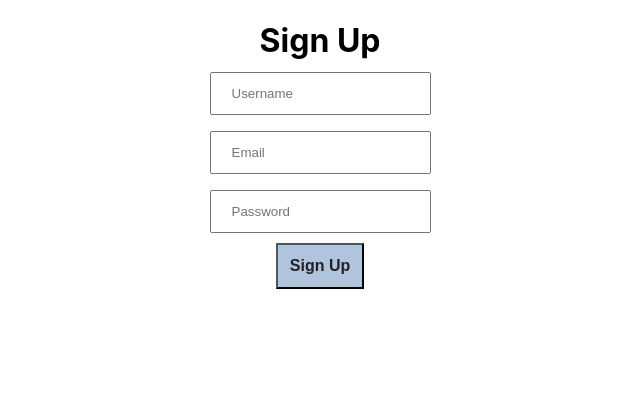
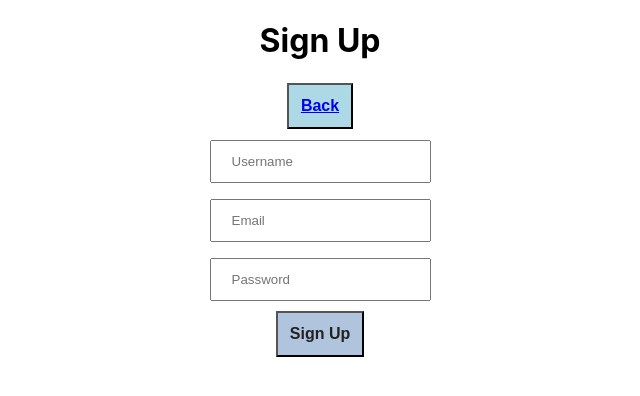
Before and after one commit to Oryinn/Project3, a React (Create React App) app in the folder client/: page /signup in a window 1280 px wide. Shown: the top 396 px of the page, without its empty margins (256-896 px from the left). Built offline with nearby package versions, Linux system fonts and the light colour scheme.

Commit message:
Fixed deleteUser button, fixed ticket link

```diff
--- /dev/null
+++ b/client/src/components/DeleteUser.js
@@ -0,0 +1,36 @@
+import React, { Component } from 'react'
+import axios from 'axios'
+import styled from 'styled-components'
+import { Redirect } from 'react-router-dom'
+
+const DeleteButton = styled.button`
+    background-color: red;
+    color: #222;
+    font-weight: bold;
+    cursor: pointer;
+    padding: 10px;
+    font-size: 1em;
+    margin: 3px;
+`
+export default class DeleteUser extends Component {
+    state = {
+        userId: this.props.userId
+    }
+
+    deleteUser = () => {
+        console.log(this.props.userId)
+
+        axios.delete(`/api/users/${this.props.userId}`)
+            .then(res => {
+                this.setState({ redirect: true })
+            })
+    }
+  render() {
+    if (this.state.redirect) {
+        return (<Redirect to="/" />)
+    }
+    return (
+      <DeleteButton onClick={this.deleteUser}>Delete</DeleteButton>
+    )
+  }
+}
--- a/client/src/components/LogIn.js
+++ b/client/src/components/LogIn.js
@@ -1,14 +1,13 @@
 import React, { Component } from 'react'
-import axios from 'axios'
 import styled from 'styled-components'
-import { Redirect } from 'react-router-dom'
+import { Link, Redirect } from 'react-router-dom'
 
 const MainDiv = styled.div`
   width: 90vw;
   height: 100vh;
   display: grid;
   grid-template-columns: 10% auto 10%;
-  grid-template-rows: 8vh 8vh 8vh  auto;
+  grid-template-rows: 10vh 8vh 8vh  auto;
   flex-wrap: wrap;
 `
 const HeaderDiv = styled.div`
@@ -52,6 +51,16 @@ const LogInButton = styled.input`
     font-size: 1em;
     margin: 2px;
 `
+const BackButton = styled.button`
+    background-color: lightblue;
+    color: #222;
+    font-weight: bold;
+    cursor: pointer;
+    padding: 12px;
+    font-size: 1em;
+    margin: 3px;
+
+`
 export default class LogIn extends Component {
     state = {
         userLogin: {
@@ -81,6 +90,7 @@ export default class LogIn extends Component {
             <MainDiv>
                 <HeaderDiv><h1>Log In</h1></HeaderDiv>
                 <InputDiv>
+                <BackButton><Link to="/">Back</Link> </BackButton>
                     <form onSubmit={this.loginUser}>
                         <EmailDiv>
                             <EmailInput
--- a/client/src/components/Show.js
+++ b/client/src/components/Show.js
@@ -93,6 +93,7 @@ export default class Show extends Component {
         mapsLocation: '',
     }
     componentDidMount = () => {
+
         axios.get(`/api/shows/${this.state.showId}`).then(res => {
             this.setState({ show: res.data })
         }).then(()=> {
@@ -119,6 +120,7 @@ export default class Show extends Component {
     }
 
     render() {
+        const ticketURL = this.state.show.tickets
         if (this.state.redirect) {
             return (<Redirect to="/" />)
         }
@@ -142,7 +144,7 @@ export default class Show extends Component {
                 /> : null }
 
                 <ComedianDiv >
-                    <h4>Presented by: {this.state.show.comedian}</h4>
+                    <h2>Presented by: {this.state.show.comedian}</h2>
                 </ComedianDiv>
 
                 <DateDiv >
@@ -150,11 +152,11 @@ export default class Show extends Component {
                 </DateDiv>
 
                 <TicketsDiv >
-                    <h4><a href={this.state.show.tickets}>Ticket Link!</a></h4>
+                    <h4><a href={`https://${ticketURL}`}>Ticket Link!</a></h4>
                 </TicketsDiv>
 
                 <LocationDiv >
-                    <h5>Address: <a href={`https://www.google.com/maps/search/${this.state.mapsLocation}`}>{this.state.show.location}</a></h5>
+                    <h4>Address: <a href={`https://www.google.com/maps/search/${this.state.mapsLocation}`}>{this.state.show.location}</a></h4>
                 </LocationDiv>
 
             </MainDiv>
--- a/client/src/components/SignUp.js
+++ b/client/src/components/SignUp.js
@@ -1,14 +1,14 @@
 import React, { Component } from 'react'
 import axios from 'axios';
 import styled from 'styled-components'
-import { Redirect } from 'react-router-dom'
+import { Link, Redirect } from 'react-router-dom'
 
 const MainDiv = styled.div`
   width: 90vw;
   height: 100vh;
   display: grid;
   grid-template-columns: 10% auto 10%;
-  grid-template-rows: 8vh 8vh 8vh 8vh 8vh auto;
+  grid-template-rows: 10vh 8vh 8vh 8vh 8vh auto;
   flex-wrap: wrap;
 `
 const HeaderDiv = styled.div`
@@ -35,6 +35,16 @@ grid-column-start: 2;
 const PasswordDiv = styled.div`
 grid-row-start: 5;
 grid-column-start: 2;
+`
+const BackButton = styled.button`
+    background-color: lightblue;
+    color: #222;
+    font-weight: bold;
+    cursor: pointer;
+    padding: 12px;
+    font-size: 1em;
+    margin: 3px;
+
 `
 
 const NameInput = styled.input`
@@ -103,7 +113,9 @@ export default class SignUp extends Component {
                 <HeaderDiv>
                     <h1>Sign Up</h1>
                 </HeaderDiv>
+
                 <InputDiv>
+                <BackButton><Link to="/">Back</Link> </BackButton>
                     <form onSubmit={this.addNewUser}>
                         <NameDiv>
                             <NameInput
--- a/client/src/components/UserIndex.js
+++ b/client/src/components/UserIndex.js
@@ -1,19 +1,28 @@
 import React, { Component } from 'react'
 import styled from 'styled-components'
 import axios from 'axios'
+import DeleteUser from './DeleteUser'
 
 const MainDiv = styled.div`
   width: 90vw;
   height: 100vh;
   display: grid;
   grid-template-columns: 10% auto 10%;
-  grid-template-rows: 10vh 10vh 12vh auto;
+  grid-template-rows: 10vh 10vh auto;
   /* justify-content: center; */
   flex-wrap: wrap;
 `
+const UsersDiv = styled.div`
+align-items: flex-start;
+grid-column: 2;
+grid-row: 2;
+text-align: center;
+`
+
 
 export default class UserIndex extends Component {
     state = {
+
         users: []
     }
     componentDidMount = () => {
@@ -22,18 +31,15 @@ export default class UserIndex extends Component {
         })
     }
 
-    deleteUser = () => {
-        axios.delete(`/api/users/${this.state.showId}`)
-            .then(res => {
-                this.setState({ redirect: true })
-            })
-    }
+
     render() {
         const users = this.state.users.map((user, i) => {
+
             return (
+
                 <div key={i}>
                 <h4>
-                    {user.name} - {user.email}
+                    {user.name} - {user.email} - <DeleteUser userId={user._id} />
                 </h4>
                 <hr />
                 </div>
@@ -41,9 +47,10 @@ export default class UserIndex extends Component {
         })
         return (
             <MainDiv >
-                <div>
-                    test
-                </div>
+                <UsersDiv>
+                    <h1>User List</h1>
+                    {users}
+                </UsersDiv>
             </MainDiv>
         )
     }
```
Also changed, not shown: 2 other files (tests, documents, lock files or other folders).
